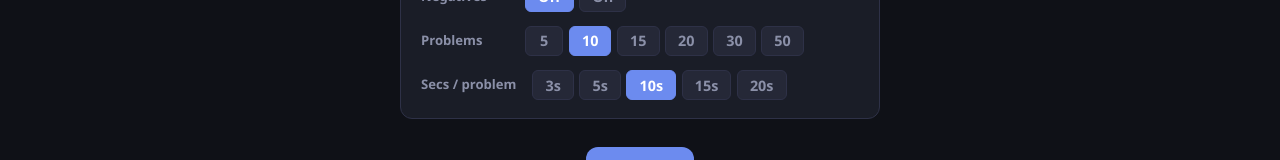
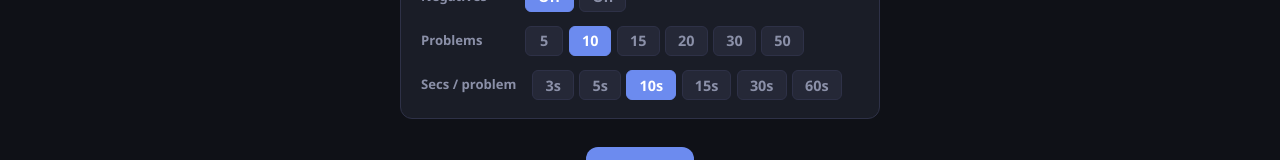
Before and after one commit to jpavelka/math-games, a SvelteKit app: page /games/arithmetic-blitz in a window 1280 px wide. Shown: the part 413-573 px from the top of the page. Built offline with nearby package versions, Linux system fonts and the light colour scheme.

Commit message:
change time options for arithmetic blitz

```diff
--- a/src/routes/games/arithmetic-blitz/+page.svelte
+++ b/src/routes/games/arithmetic-blitz/+page.svelte
@@ -5,7 +5,7 @@
 
 	const MAX_VAL_OPTIONS   = [5, 10, 12, 20, 50];
 	const TOTAL_OPTIONS     = [5, 10, 15, 20, 30, 50];
-	const TIME_OPTIONS      = [3, 5, 10, 15, 20];
+	const TIME_OPTIONS      = [3, 5, 10, 15, 30, 60];
 
 	// ── settings (persist across games) ──────────────────────────────────────
 	let opAdd    = $state(false);
```
